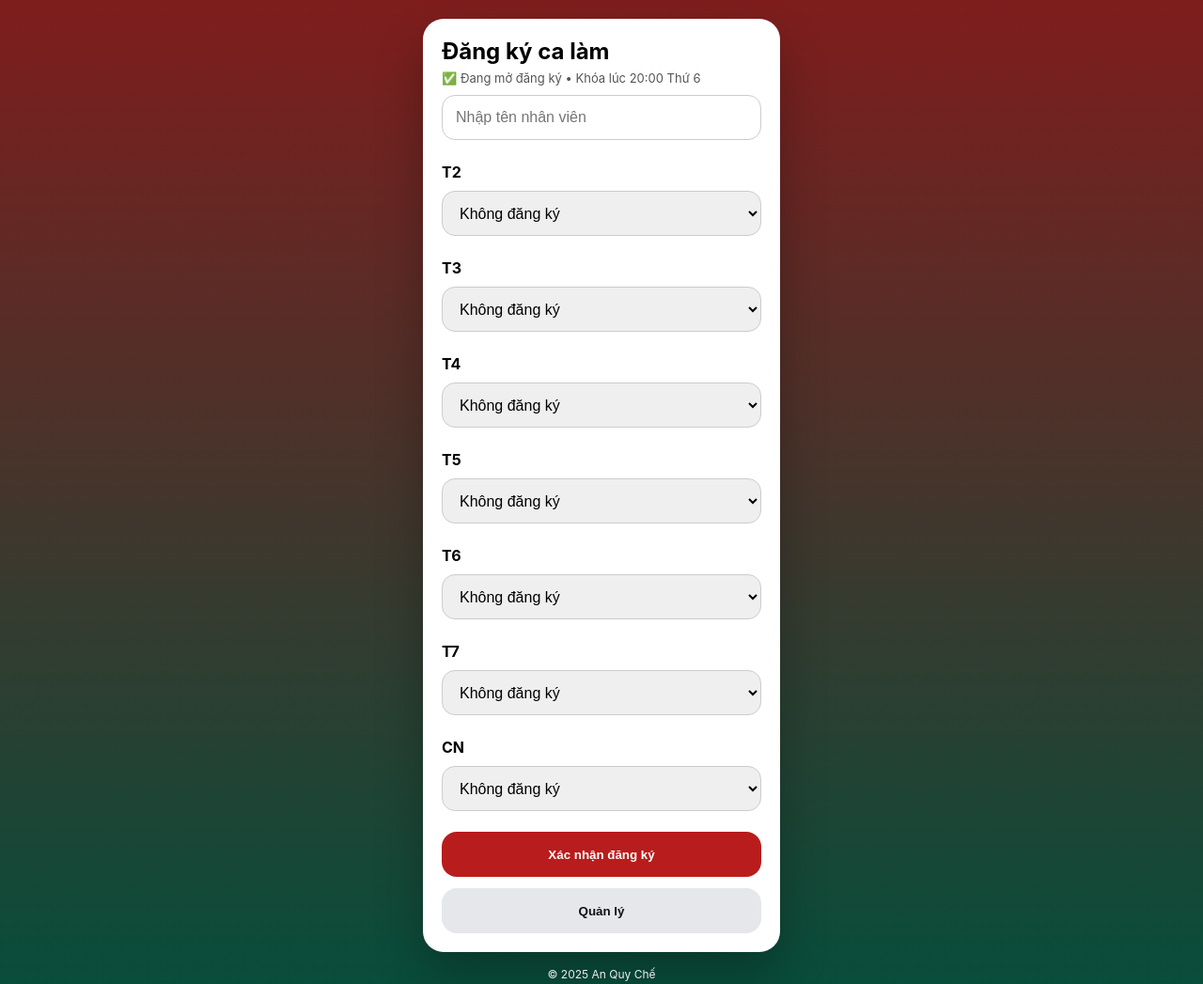
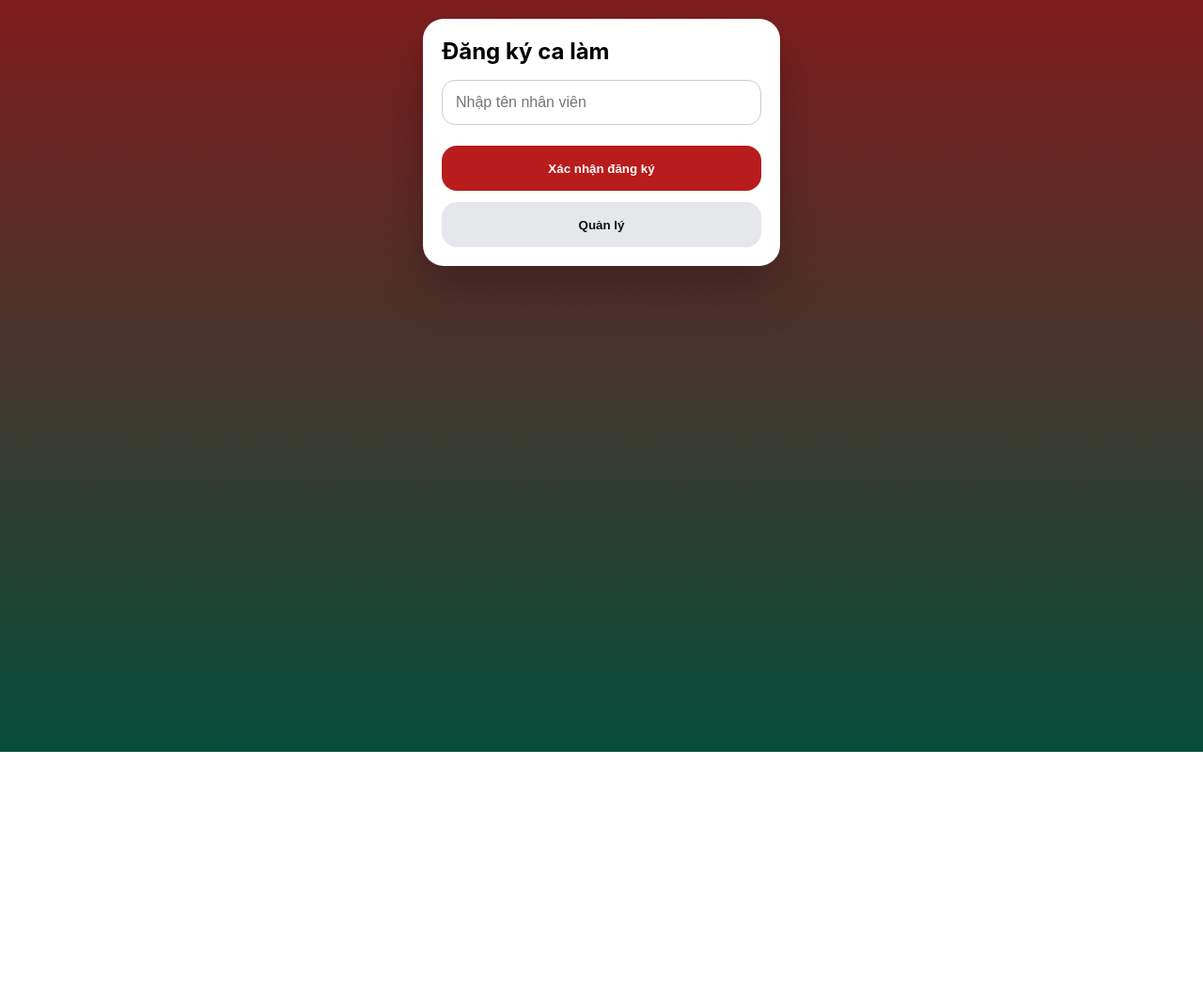
Before and after one commit to dvj1232005-boop/abccongacon, a plain HTML site: page index.html in a window 1280 px wide. Shown: the whole page at 94% size. After the commit the page ends 800 px from the top, so only its background shows below. Drawn offline with Linux system fonts and the light colour scheme.

Commit message:
Update index.html

```diff
--- a/index.html
+++ b/index.html
@@ -99,36 +99,7 @@ footer{text-align:center;margin-top:16px;font-size:12px;color:#eee}
 
     <div id="summary"></div>
     <button class="secondary" onclick="logoutManager()">Đăng xuất</button>
-    <button class="secondary" onclick="clearAll()">Xóa toàn bộ đăng ký</button>
-  </div>
-
-  <footer>© 2025 An Quy Chế</footer>
-</div>
-
-<script>
-/* ===== CẤU HÌNH ===== */
-const DAYS=["T2","T3","T4","T5","T6","T7","CN"];
-const SHIFTS=[
-  "C1",
-  "C2",
-  "C3",
-  "F1",
-  "F2",
-  "2C (C1+C2)",
-  "2C (C2+C3)"
-];
-const ADMIN_PIN="2005";
-
-/* ===== KHÓA THỜI GIAN ===== */
-function isLocked(){
-  const n=new Date();
-  const d=n.getDay(), h=n.getHours();
-  return (d===5 && h>=20) || d===6 || d===0;
-}
-document.getElementById("lockStatus").textContent =
-  isLocked()
-  ?"⛔ Đã khóa đăng ký • Mở lại Thứ 2"
-  :"✅ Đang mở đăng ký • Khóa lúc 20:00 Thứ 6";
+    <button class="secondary" onclick="clearAll()">Xóa toàn bộ ";
 
 /* ===== FORM ===== */
 const form=document.getElementById("form");
@@ -137,8 +108,7 @@ DAYS.forEach(d=>{
     <div class="day">${d}</div>
     <select id="${d}">
       <option value="">Không đăng ký</option>
-      ${SHIFTS.map(s=>`<option>${s}</option>`).join("")}
-    </select>
+      ${SHIFTS.map(s=>`<option>${s}</option>`).join("")}.    </select>
   `;
 });
 
```
